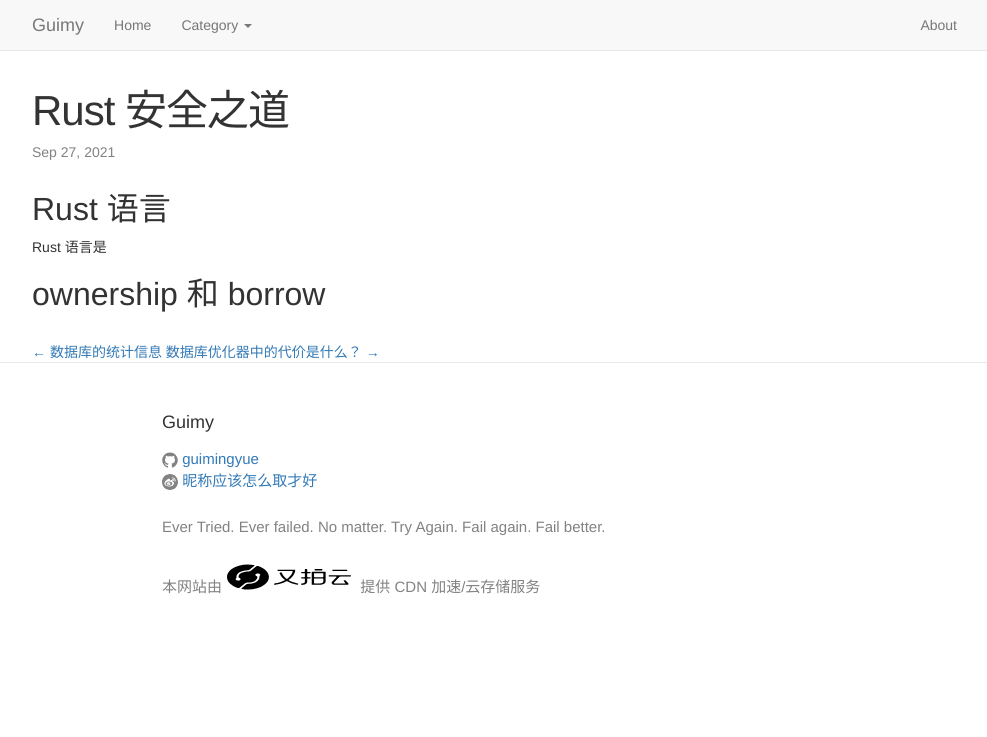
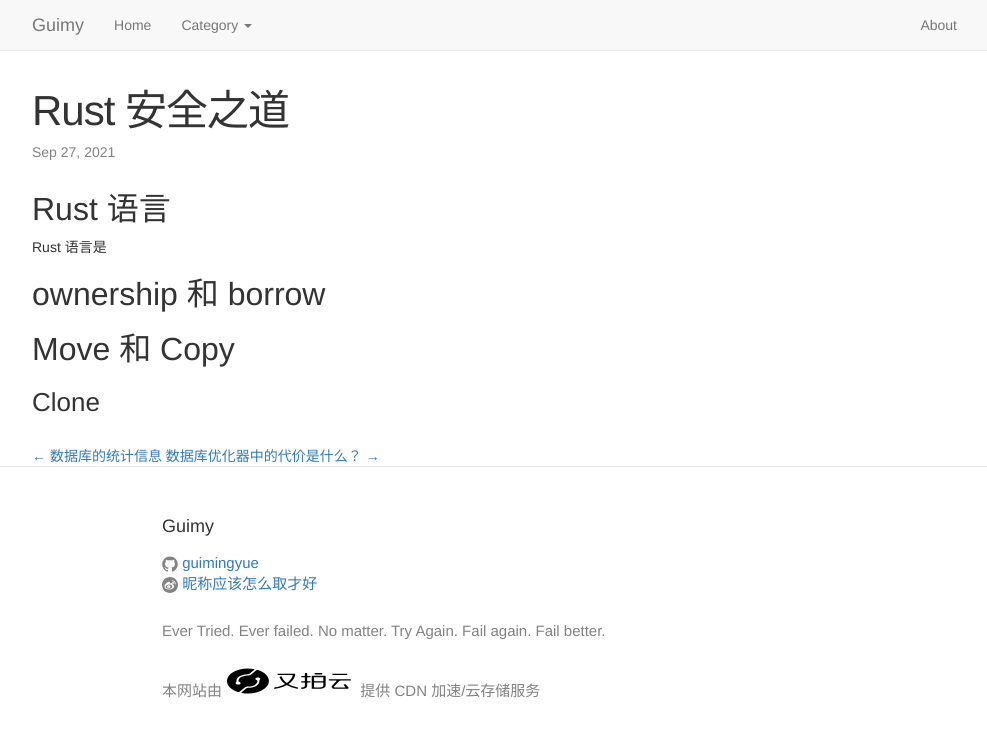
Before and after one commit to guimingyue/guimingyue.github.io, a Jekyll site: the page built from _posts/2021-09-27-security-of-rust.md, in a window 1280 px wide. Shown: the top 737 px of the page, without its empty margins (138-1125 px from the left). Built offline with Jekyll 4.4.1, drawn with Linux system fonts in a browser that asks for light colours.

Commit message:
modify security of rust

```diff
--- a/_posts/2021-09-27-security-of-rust.md
+++ b/_posts/2021-09-27-security-of-rust.md
@@ -7,3 +7,7 @@ category: Rust
 ## Rust 语言
 Rust 语言是
 ## ownership 和 borrow
+
+## Move 和 Copy
+
+### Clone
```
Also changed, not shown: 1 other file.
